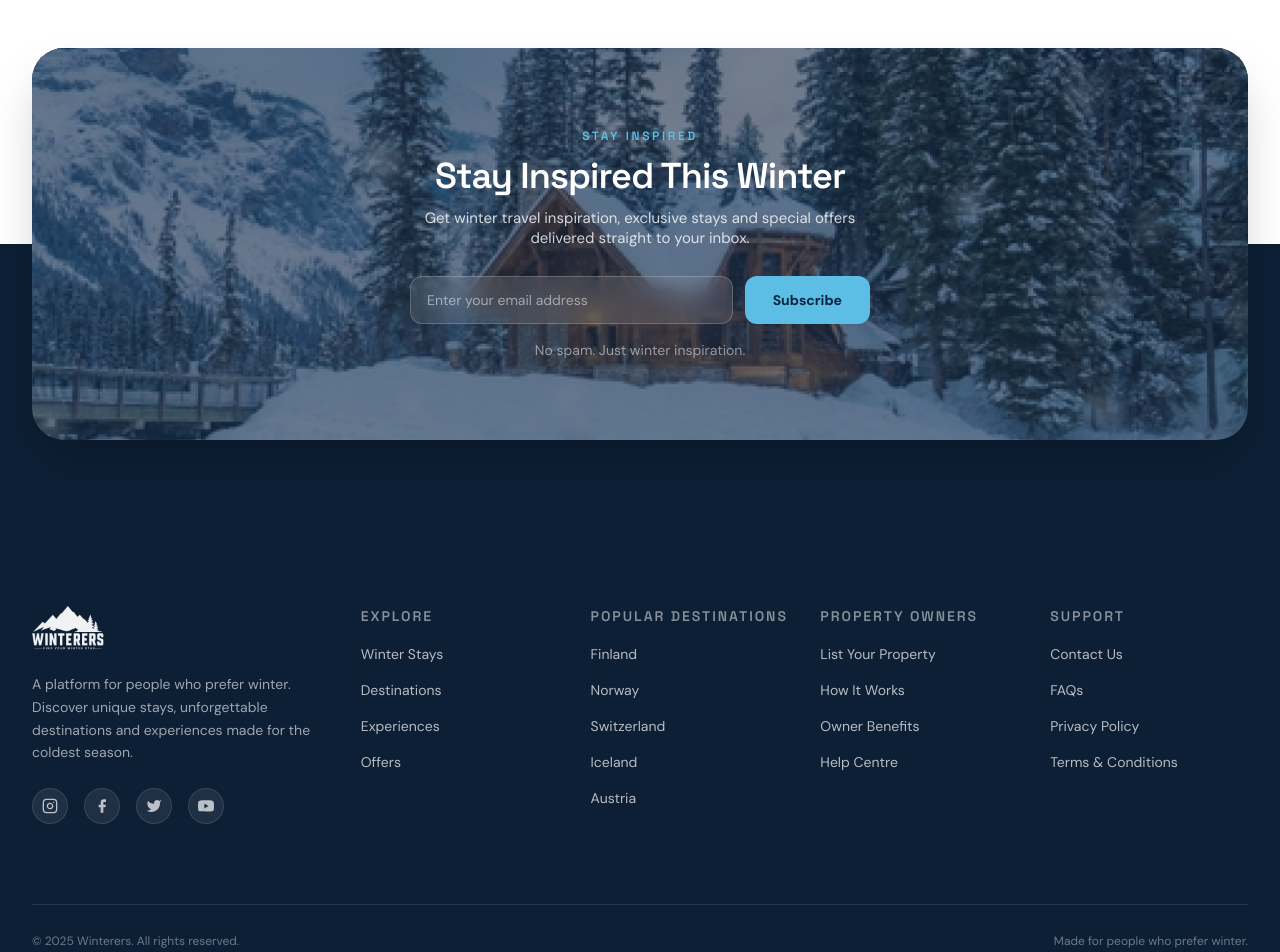
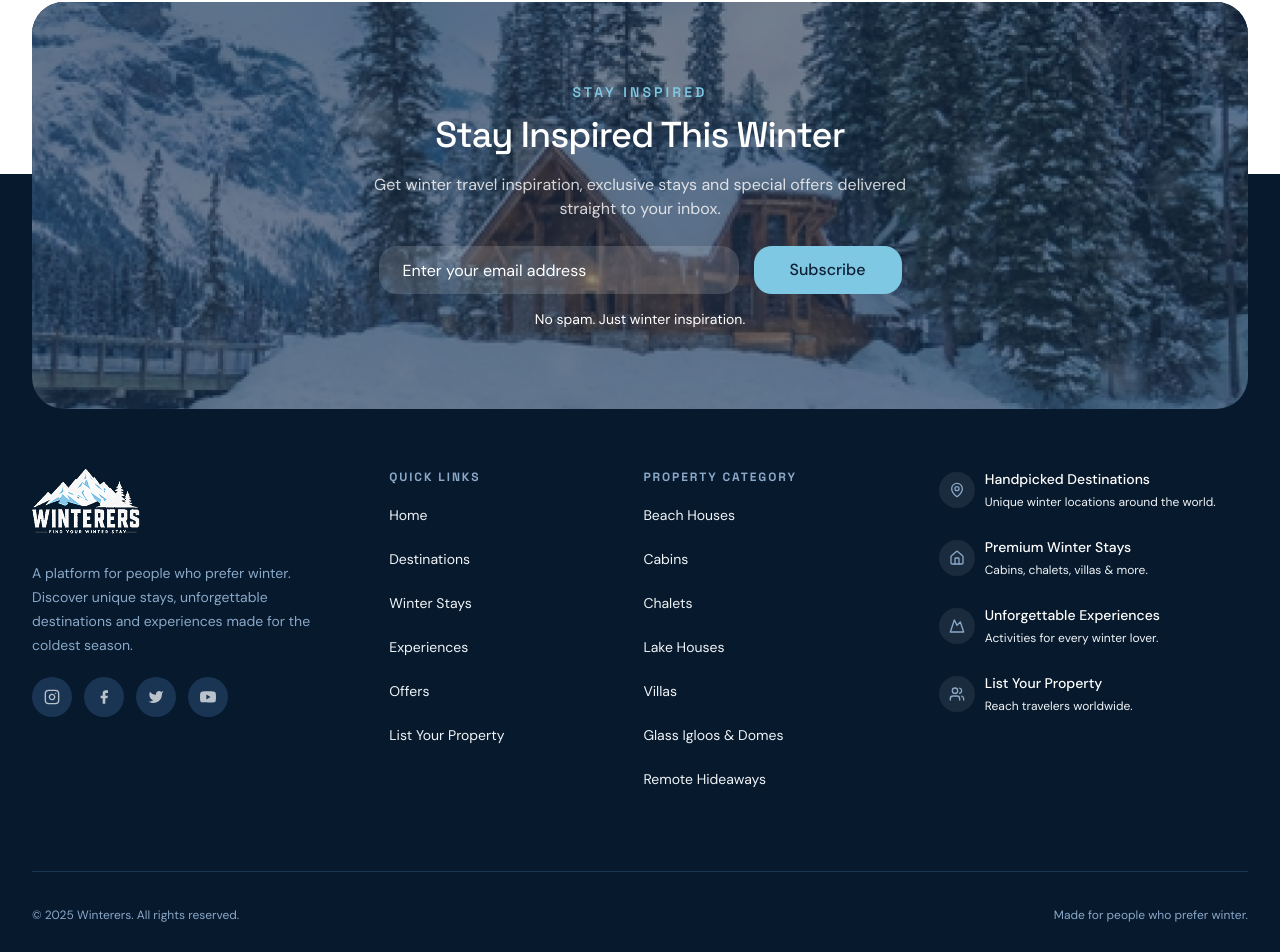
Before and after one commit to payalptoliya416/winterers, a React (Vite) app: page /list-property in a window 1280 px wide. Shown: the part 3550-4502 px from the top of the page. Built offline with nearby package versions, Linux system fonts and the light colour scheme.

Commit message:
footer fixed

```diff
--- a/src/components/Footer.tsx
+++ b/src/components/Footer.tsx
@@ -1,29 +1,52 @@
 import { useState } from 'react';
 import { Link } from 'react-router-dom';
-import { footer } from '../data';
+import { MapPin, Home, Mountain, Users } from 'lucide-react';
 
-const getHref = (item: string) => {
-  switch (item) {
-    case 'Winter Stays':
-      return '/stays';
-    case 'Destinations':
-      return '/destinations';
-    case 'Experiences':
-      return '/experiences';
-    case 'Offers':
-      return '/offers';
-    case 'Finland':
-    case 'Norway':
-    case 'Switzerland':
-    case 'Iceland':
-    case 'Austria':
-      return '/destinations';
-    case 'List Your Property':
-      return '/list-property';
-    default:
-      return '#';
-  }
-};
+const quickLinks = [
+  { label: 'Home', path: '/' },
+  { label: 'Destinations', path: '/destinations' },
+  { label: 'Winter Stays', path: '/stays' },
+  { label: 'Experiences', path: '/experiences' },
+  { label: 'Offers', path: '/offers' },
+  { label: 'List Your Property', path: '/list-property' },
+];
+
+const propertyCategories = [
+  'Beach Houses',
+  'Cabins',
+  'Chalets',
+  'Lake Houses',
+  'Villas',
+  'Glass Igloos & Domes',
+  'Remote Hideaways',
+];
+
+const features = [
+  {
+    icon: MapPin,
+    title: 'Handpicked Destinations',
+    desc: 'Unique winter locations around the world.',
+    path: '/destinations',
+  },
+  {
+    icon: Home,
+    title: 'Premium Winter Stays',
+    desc: 'Cabins, chalets, villas & more.',
+    path: '/stays',
+  },
+  {
+    icon: Mountain,
+    title: 'Unforgettable Experiences',
+    desc: 'Activities for every winter lover.',
+    path: '/experiences',
+  },
+  {
+    icon: Users,
+    title: 'List Your Property',
+    desc: 'Reach travelers worldwide.',
+    path: '/list-property',
+  },
+];
 
 export default function Footer() {
   const [email, setEmail] = useState('');
@@ -39,35 +62,36 @@ export default function Footer() {
   };
 
   return (
-    <footer className="relative bg-[#0D1F35] text-white">
-      {/* Newsletter Section with Top Background Split */}
+    <footer className="relative bg-[#07192C] text-white">
+      {/* Top Split Section with Newsletter Card */}
       <div className="relative">
-        {/* Upper 50% split background in white to match page above */}
+
+        {/* Upper 50% split background in white to match page content above */}
         <div className="absolute inset-x-0 top-0 h-1/2 bg-white pointer-events-none" />
 
-        <div className="relative z-10 mx-auto max-w-[1440px] px-4 sm:px-6 lg:px-8 py-8 sm:py-[110px]">
-          <div className="relative overflow-hidden rounded-[24px] sm:rounded-[32px] bg-slate-900 shadow-2xl">
+        {/* Newsletter Floating / Overlapping Card */}
+        <div className="relative z-10 mx-auto max-w-[1360px] px-4 sm:px-6 lg:px-8 pt-8 sm:pt-14 md:pt-16">
+          <div className="relative overflow-hidden rounded-[26px] sm:rounded-[32px] bg-[#07192C]">
             {/* Background Image of Cozy Winter Cabin */}
             <div
               className="absolute inset-0 bg-cover bg-center transition-transform duration-700 hover:scale-105"
               style={{ backgroundImage: `url('/images/footer-bg.png')` }}
             />
-
             {/* Newsletter Card Content */}
             <div className="relative z-10 px-6 py-12 sm:px-10 sm:py-16 md:py-20 text-center text-white">
-              <p className="font-head text-[11px] sm:text-xs font-semibold uppercase tracking-[0.22em] text-sky">
-                Stay Inspired
+              <p className="font-head text-xs sm:text-sm font-semibold uppercase tracking-[0.22em] text-[#7EC8E3]">
+                STAY INSPIRED
               </p>
-              <h2 className="mt-2.5 sm:mt-3 font-head text-2xl sm:text-3xl md:text-4xl font-semibold text-white tracking-tight leading-tight">
+              <h2 className="mt-2.5 sm:mt-[15px] font-head text-2xl sm:text-3xl md:text-[36px] font-medium text-white tracking-tight leading-tight">
                 Stay Inspired This Winter
               </h2>
-              <p className="mx-auto mt-2.5 sm:mt-3 max-w-lg text-xs sm:text-sm md:text-[15px] text-white/80 leading-relaxed font-body px-2">
+              <p className="mx-auto mt-2.5 sm:mt-[20px] max-w-xl text-xs sm:text-sm md:text-base text-white/80 leading-relaxed font-body px-2">
                 Get winter travel inspiration, exclusive stays and special offers delivered straight to your inbox.
               </p>
 
               <form
                 onSubmit={handleSubscribe}
-                className="mx-auto mt-6 sm:mt-7 flex max-w-[460px] flex-col gap-2.5 sm:flex-row sm:gap-3"
+                className="mx-auto mt-[25px] flex max-w-[523px] flex-col gap-2.5 sm:flex-row sm:gap-[15px]"
               >
                 <input
                   type="email"
@@ -75,17 +99,17 @@ export default function Footer() {
                   value={email}
                   onChange={(e) => setEmail(e.target.value)}
                   placeholder="Enter your email address"
-                  className="h-11 sm:h-12 flex-1 rounded-xl bg-white/10 px-4 text-xs sm:text-sm text-white placeholder-white/50 backdrop-blur-md border border-white/20 outline-none focus:border-sky focus:ring-1 focus:ring-sky transition-all"
+                  className="h-12 sm:h-13 flex-1 rounded-[18px] bg-[#FFFFFF26] px-6 text-xs sm:text-base text-white placeholder-white outline-none focus:border-[#7EC8E3] transition-all"
                 />
                 <button
                   type="submit"
-                  className="h-11 sm:h-12 rounded-xl bg-sky px-6 sm:px-7 text-xs sm:text-sm font-semibold text-navy transition-all duration-200 hover:brightness-105 active:scale-95 shadow-sm whitespace-nowrap"
+                  className="h-12 sm:h-13 rounded-[18px] bg-[#7EC8E3] hover:bg-[#6bc7ea] px-7 sm:px-9 text-xs sm:text-base font-medium text-[#0D1F35] transition-all duration-200 active:scale-95 whitespace-nowrap cursor-pointer"
                 >
                   {subscribed ? 'Subscribed!' : 'Subscribe'}
                 </button>
               </form>
 
-              <p className="mt-4 text-xs sm:text-sm text-white/50 font-body">
+              <p className="mt-[15px] text-sm text-white font-body">
                 No spam. Just winter inspiration.
               </p>
             </div>
@@ -93,31 +117,31 @@ export default function Footer() {
         </div>
       </div>
 
-      {/* Main Footer Links & Info */}
-      <div className="mx-auto max-w-[1440px] px-4 sm:px-6 lg:px-8 pt-8 sm:pt-12 md:pt-14 pb-10 sm:pb-12">
-        <div className="grid grid-cols-1 gap-10 sm:grid-cols-2 md:grid-cols-3 lg:grid-cols-[1.5fr_repeat(4,1fr)] lg:gap-8">
-          {/* Brand Column */}
-          <div className="sm:col-span-2 md:col-span-3 lg:col-span-1">
+      {/* Main Footer Content */}
+      <div className="mx-auto max-w-[1360px] px-4 sm:px-6 lg:px-8 pt-4 sm:pt-8 md:pt-[60px] pb-10 sm:pb-12">
+        <div className="grid grid-cols-1 sm:grid-cols-2 lg:grid-cols-[1.5fr_1fr_1.2fr_1.5fr] gap-10 lg:gap-12">
+          {/* Column 1: Brand Info & Socials */}
+          <div>
             <Link to="/" className="inline-block">
               <img
-                src="/images/Logo.png"
+                src="/images/footer-logo.png"
                 alt="Winterers"
-                className="h-10 sm:h-11 w-auto object-contain brightness-0 invert opacity-95 hover:opacity-100 transition-opacity"
+                className="w-full max-w-[108px]"
               />
             </Link>
-            <p className="mt-4 text-sm leading-relaxed text-white/60 font-body">
+            <p className="mt-5 text-xs sm:text-sm !leading-[24px] text-[#8AA8C8] font-body">
               A platform for people who prefer winter. Discover unique stays, unforgettable destinations and experiences made for the coldest season.
             </p>
 
             {/* Social Icons */}
-            <div className="mt-6 flex items-center gap-4">
+            <div className="mt-5 flex items-center gap-3">
               {/* Instagram */}
               <a
                 href="https://instagram.com"
                 target="_blank"
                 rel="noopener noreferrer"
                 aria-label="Instagram"
-                className="w-9 h-9 rounded-full bg-white/[0.08] hover:bg-white/20 border border-white/10 flex items-center justify-center text-white/70 hover:text-white transition-all duration-200 hover:scale-105"
+                className="w-10 h-10 rounded-full bg-[#1A3554] hover:bg-white/15 flex items-center justify-center text-white/70 hover:text-white transition-all duration-200 hover:scale-105"
               >
                 <svg className="w-4 h-4" viewBox="0 0 24 24" fill="none" stroke="currentColor" strokeWidth="2" strokeLinecap="round" strokeLinejoin="round">
                   <rect x="2" y="2" width="20" height="20" rx="5" ry="5" />
@@ -132,7 +156,7 @@ export default function Footer() {
                 target="_blank"
                 rel="noopener noreferrer"
                 aria-label="Facebook"
-                className="w-9 h-9 rounded-full bg-white/[0.08] hover:bg-white/20 border border-white/10 flex items-center justify-center text-white/70 hover:text-white transition-all duration-200 hover:scale-105"
+                className="w-10 h-10 rounded-full bg-[#1A3554] hover:bg-white/15 flex items-center justify-center text-white/70 hover:text-white transition-all duration-200 hover:scale-105"
               >
                 <svg className="w-4 h-4" viewBox="0 0 24 24" fill="currentColor">
                   <path d="M18 2h-3a5 5 0 0 0-5 5v3H7v4h3v8h4v-8h3l1-4h-4V7a1 1 0 0 1 1-1h3z" />
@@ -145,7 +169,7 @@ export default function Footer() {
                 target="_blank"
                 rel="noopener noreferrer"
                 aria-label="Twitter"
-                className="w-9 h-9 rounded-full bg-white/[0.08] hover:bg-white/20 border border-white/10 flex items-center justify-center text-white/70 hover:text-white transition-all duration-200 hover:scale-105"
+                className="w-10 h-10 rounded-full bg-[#1A3554] hover:bg-white/15 flex items-center justify-center text-white/70 hover:text-white transition-all duration-200 hover:scale-105"
               >
                 <svg className="w-4 h-4" viewBox="0 0 24 24" fill="currentColor">
                   <path d="M23 3a10.9 10.9 0 0 1-3.14 1.53 4.48 4.48 0 0 0-7.86 3v1A10.66 10.66 0 0 1 3 4s-4 9 5 13a11.64 11.64 0 0 1-7 2c9 5 20 0 20-11.5a4.5 4.5 0 0 0-.08-.83A7.72 7.72 0 0 0 23 3z" />
@@ -158,7 +182,7 @@ export default function Footer() {
                 target="_blank"
                 rel="noopener noreferrer"
                 aria-label="YouTube"
-                className="w-9 h-9 rounded-full bg-white/[0.08] hover:bg-white/20 border border-white/10 flex items-center justify-center text-white/70 hover:text-white transition-all duration-200 hover:scale-105"
+                className="w-10 h-10 rounded-full bg-[#1A3554] hover:bg-white/15 flex items-center justify-center text-white/70 hover:text-white transition-all duration-200 hover:scale-105"
               >
                 <svg className="w-4 h-4" viewBox="0 0 24 24" fill="currentColor">
                   <path d="M23.498 6.186a3.016 3.016 0 0 0-2.122-2.136C19.505 3.545 12 3.545 12 3.545s-7.505 0-9.377.505A3.017 3.017 0 0 0 .502 6.186C0 8.07 0 12 0 12s0 3.93.502 5.814a3.016 3.016 0 0 0 2.122 2.136c1.871.505 9.376.505 9.376.505s7.505 0 9.377-.505a3.015 3.015 0 0 0 2.122-2.136C24 15.93 24 12 24 12s0-3.93-.502-5.814zM9.545 15.568V8.432L15.818 12l-6.273 3.568z" />
@@ -167,44 +191,76 @@ export default function Footer() {
             </div>
           </div>
 
-          {/* 4 Navigation Columns */}
-          {footer.map(([title, links]) => (
-            <div key={title}>
-              <h4 className="mb-3.5 sm:mb-4 font-head text-[11px] sm:text-sm font-semibold uppercase tracking-[0.14em] text-white/50">
-                {title}
+          {/* Column 2: Quick Links */}
+          <div>
+            <h4 className="mb-4 sm:mb-[18px] font-head text-xs font-bold uppercase tracking-[0.16em] text-[#8AA8C8]">
+              QUICK LINKS
             </h4>
-              <ul className="space-y-2.5 sm:space-y-3 font-body">
-                {links.map((link) => {
-                  const to = getHref(link);
-                  const isInternal = to.startsWith('/');
+            <ul className="space-y-5 font-body">
+              {quickLinks.map((item) => (
+                <li key={item.label}>
+                  <Link
+                    to={item.path}
+                    className="text-xs sm:text-sm text-[#F0F4F8] hover:text-[#7EC8E3] transition inline-block"
+                  >
+                    {item.label}
+                  </Link>
+                </li>
+              ))}
+            </ul>
+          </div>
+
+          {/* Column 3: Property Category */}
+          <div>
+            <h4 className="mb-4 sm:mb-[18px] font-head text-xs font-bold uppercase tracking-[0.16em] text-[#8AA8C8]">
+              PROPERTY CATEGORY
+            </h4>
+            <ul className="space-y-5 font-body">
+              {propertyCategories.map((cat) => (
+                <li key={cat}>
+                  <Link
+                    to="/stays"
+                    className="text-xs sm:text-sm text-[#F0F4F8] hover:text-[#7EC8E3] transition inline-block"
+                  >
+                    {cat}
+                  </Link>
+                </li>
+              ))}
+            </ul>
+          </div>
+
+          {/* Column 4: Highlights / Features with Icon Badges */}
+          <div>
+            <div className="space-y-[27px]">
+              {features.map((item) => {
+                const Icon = item.icon;
                 return (
-                    <li key={link}>
-                      {isInternal ? (
                   <Link
-                          to={to}
-                          className="text-xs sm:text-sm text-white/70 hover:text-sky transition-colors duration-150 inline-block"
+                    key={item.title}
+                    to={item.path}
+                    className="flex items-center gap-[10px] group text-left"
                   >
-                          {link}
+                    <div className="w-[36px] h-[36px] rounded-full bg-white/[0.08] flex items-center justify-center text-[#8AA8C8] shrink-0 group-hover:bg-[#7EC8E3] group-hover:text-[#07192C] transition-colors">
+                      <Icon className="w-4 h-4" />
+                    </div>
+                    <div>
+                      <span className="block text-xs sm:text-sm font-medium text-white group-hover:text-[#7EC8E3] transition-colors">
+                        {item.title}
+                      </span>
+                      <span className="block text-[11px] sm:text-xs text-[#F0F4F8] mt-[5px] font-body">
+                        {item.desc}
+                      </span>
+                    </div>
                   </Link>
-                      ) : (
-                        <a
-                          href={to}
-                          className="text-xs sm:text-sm text-white/70 hover:text-sky transition-colors duration-150 inline-block"
-                        >
-                          {link}
-                        </a>
-                      )}
-                    </li>
                 );
               })}
-              </ul>
             </div>
-          ))}
+          </div>
         </div>
 
         {/* Bottom Divider and Copyright Bar */}
-        <div className="mt-12 sm:mt-16 md:mt-20 border-t border-white/10 pt-6 sm:pt-7">
-          <div className="flex flex-col sm:flex-row items-center justify-between gap-3 text-[11px] sm:text-xs text-white/40 font-body">
+        <div className="mt-12 sm:mt-16 md:mt-20 border-t border-[#1A3554] pt-6 sm:pt-[35px]">
+          <div className="flex flex-col sm:flex-row items-center justify-between gap-3 text-xs text-[#8AA8C8] font-body">
             <span>© 2025 Winterers. All rights reserved.</span>
             <span>Made for people who prefer winter.</span>
           </div>
--- a/src/components/StayTypesGrid.tsx
+++ b/src/components/StayTypesGrid.tsx
@@ -24,7 +24,6 @@ export default function StayTypesGrid() {
             alt="Beach Houses"
             className="h-full w-full object-cover transition-transform duration-500 group-hover:scale-105"
           />
-          <div className="absolute inset-0 bg-gradient-to-t from-black/75 via-black/20 to-transparent" />
           <div className="absolute inset-x-4 bottom-4 flex items-center justify-between">
             <span className="font-head text-base sm:text-lg font-semibold text-white drop-shadow-sm">
               Beach Houses
@@ -59,7 +58,6 @@ export default function StayTypesGrid() {
               alt={item.label}
               className="h-full w-full object-cover transition-transform duration-500 group-hover:scale-105"
             />
-            <div className="absolute inset-0 bg-gradient-to-t from-black/75 via-black/20 to-transparent" />
             <div className="absolute inset-x-4 bottom-4 flex items-center justify-between">
               <span className="font-head text-sm sm:text-[15px] font-semibold text-white drop-shadow-sm">
                 {item.label}
--- a/src/pages/WinterStays.tsx
+++ b/src/pages/WinterStays.tsx
@@ -485,7 +485,7 @@ export default function WinterStays() {
           <div className="relative z-10 w-full p-6 sm:p-10 md:p-14 flex flex-col lg:flex-row items-start lg:items-center justify-between gap-8">
             {/* Left side text */}
             <div className="max-w-xl text-white">
-              <p className="text-xs sm:text-[13px] font-semibold uppercase tracking-wider text-sky mb-2 sm:mb-2.5">
+              <p className="text-sm sm:text-base font-semibold uppercase tracking-wider text-sky mb-2 sm:mb-4">
                 FEATURED COLLECTION
               </p>
 
@@ -493,7 +493,7 @@ export default function WinterStays() {
                 Stay Somewhere Extraordinary
               </h2>
 
-              <p className="mt-3.5 sm:mt-4 text-xs sm:text-sm md:text-base leading-relaxed text-white/85 font-normal max-w-lg">
+              <p className="mt-3.5 sm:mt-[25px] text-xs sm:text-sm md:text-base leading-relaxed text-white font-normal max-w-lg">
                 Our hand-picked collection of the world's most remarkable winter properties — each one a destination in its own right.
               </p>
 
```
Also changed, not shown: public/images/footer-logo.png (added). Lines whose indentation alone changed are shown as unchanged.
